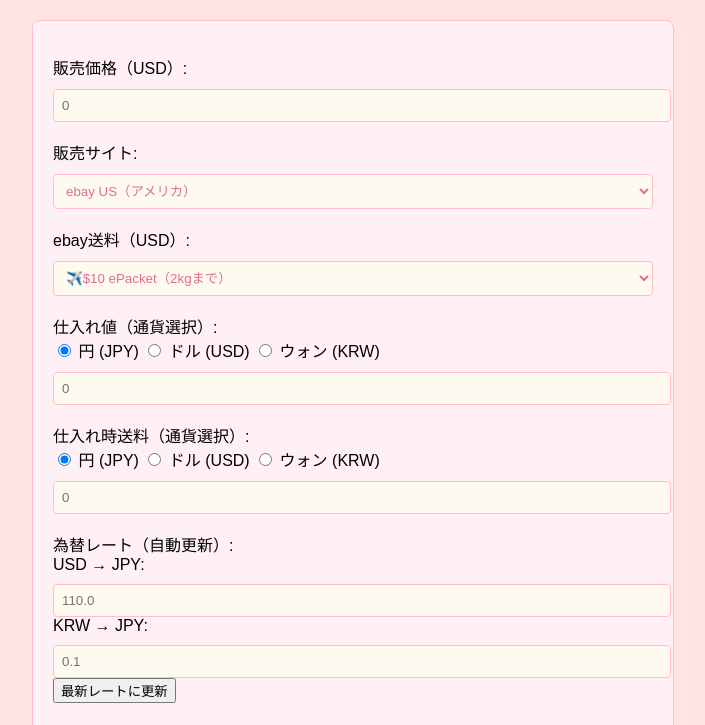
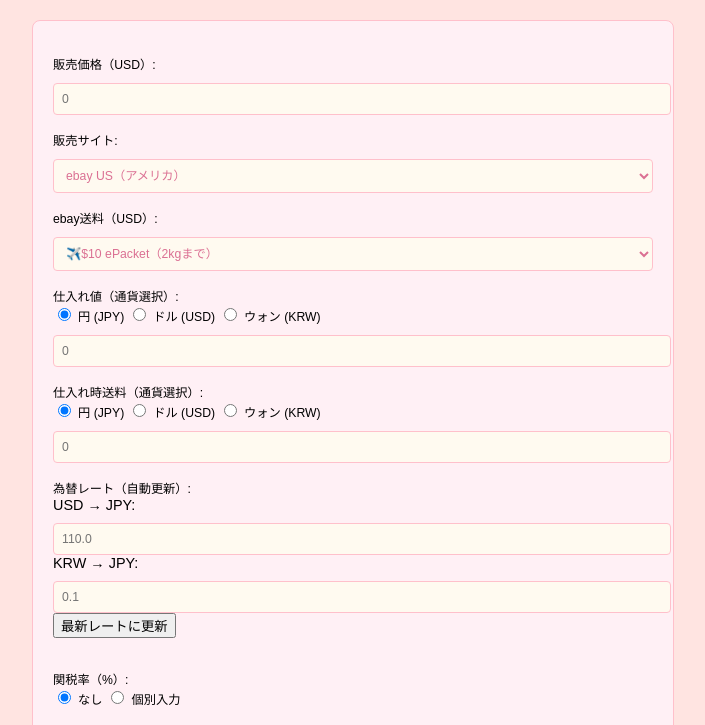
Before and after one commit to haneul-mhk/PandanProfit, a plain HTML site: page index.html in a window 1280 px wide. Shown: the top 725 px of the page, without its empty margins (287-992 px from the left). Drawn offline with Linux system fonts and the light colour scheme.

Commit message:
Update index.html

```diff
--- a/index.html
+++ b/index.html
@@ -5,6 +5,7 @@
     <meta charset="UTF-8">
     <meta name="viewport" content="width=device-width, initial-scale=1.0">
     <title>eBay計算</title>
+
     <style>
 
     /* 販売プラットフォームの選択スタイル */
@@ -42,7 +43,6 @@
     flex-direction: column;
     justify-content: center;
     }
-
 
     @media (max-width: 768px) {
     table {
@@ -119,6 +119,23 @@
         .highlight {
             font-weight: bold;
             color: #b22222;
+        }
+
+      /* ボタンより上の部分だけ文字を小さく */
+      .container form {
+      font-size: 0.9em;
+      }
+
+      /* 入力欄とセレクトボックスの文字をさらに小さく */
+      .container form input[type="number"],
+      .container form select,
+      .container form label {
+          font-size: 0.85em;
+      }
+
+      /* ボタンより下の部分は影響を受けない */
+      .container form + table {
+          font-size: 1em;
       }
 
     </style>
```
Lines whose indentation alone changed are shown as unchanged.
